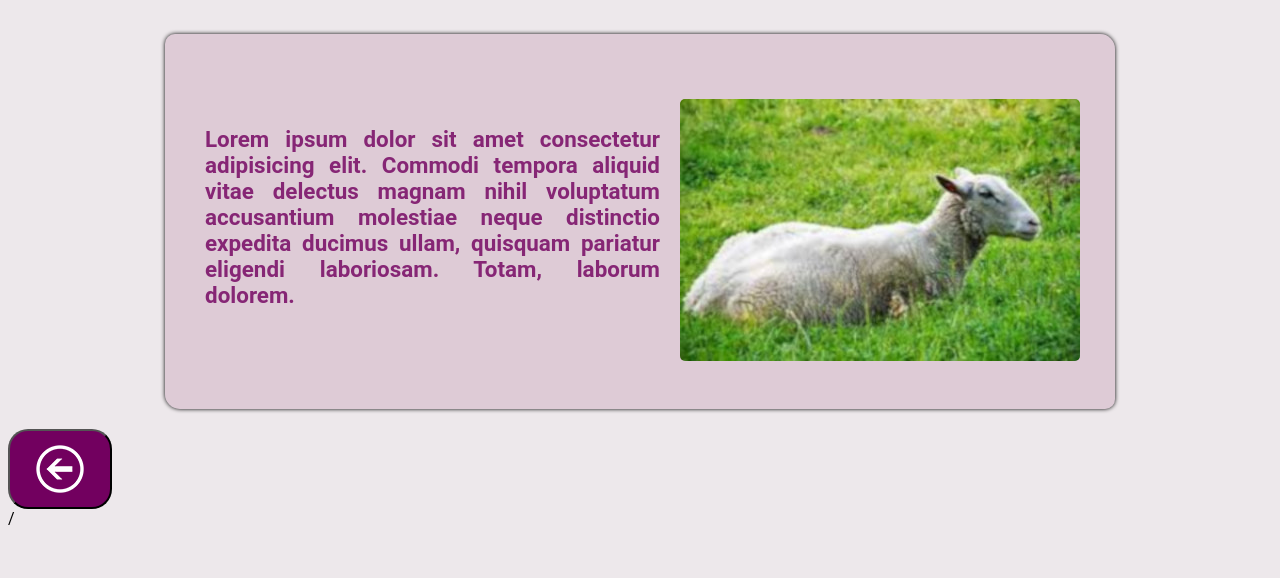
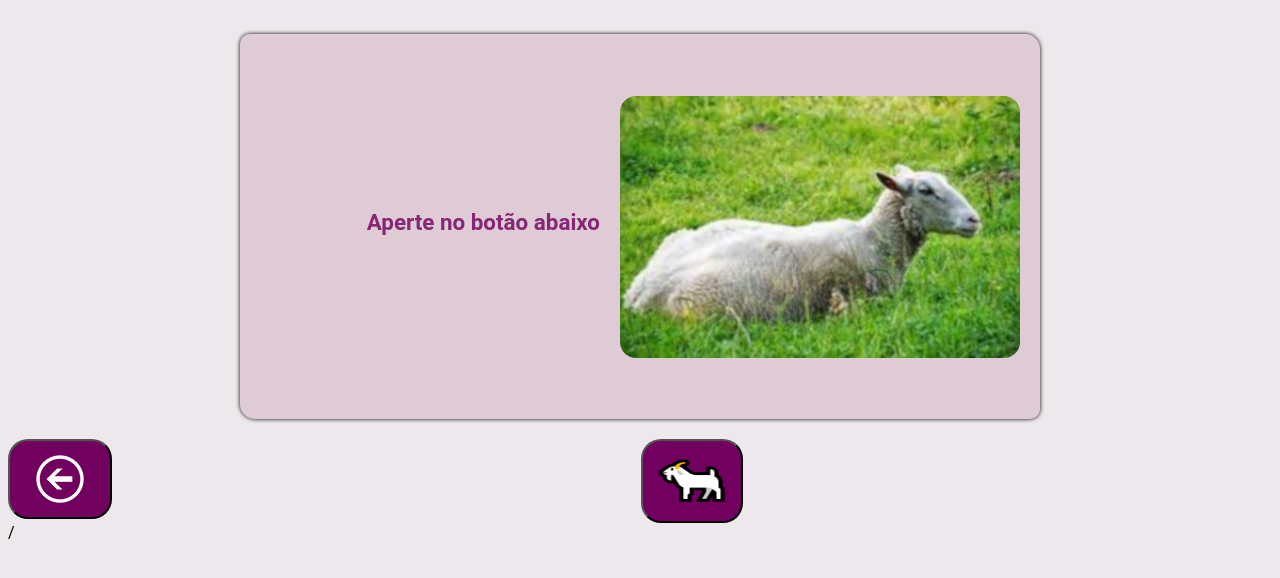
Before and after one commit to ZUSM0/WiseGoat, a plain HTML site: page advices.html in a window 1280 px wide. Shown: the part 104-682 px from the top of the page. Drawn offline with Linux system fonts and the light colour scheme; a web font is replaced by a local one.

Commit message:
adicionando conselhos

```diff
--- a/advices.html
+++ b/advices.html
@@ -10,15 +10,15 @@
 
 </head>
 
-<body>
+<body">
     <header>
         <h2><span>Wise</span> Goat</h2>
     </header>
 
-        <section class="box">
+    <section class="box">
         <article>
 
-            <h2 class="phrase">Lorem ipsum dolor sit amet consectetur adipisicing elit. Commodi tempora aliquid vitae delectus magnam nihil voluptatum accusantium molestiae neque distinctio expedita ducimus ullam, quisquam pariatur eligendi laboriosam. Totam, laborum dolorem.</h2>
+            <h2 class="phrase" id="phrase">Aperte no botão abaixo</h2>
 
         </article>
 
@@ -34,7 +34,14 @@
     </section>
 
     <section class="base">
-        <a href="index.html"><button class="two"><img src="assets/voltar.png" alt=""></button></a>
+        <a href="index.html"><button class="back"><img src="assets/voltar.png" alt=""></button></a>
+
+        <div class="center">
+            <button class="reload"><img src="assets/reload.png" alt="reload" class="regoad" onclick="Listphrases()"></button>
+
+        </div>
+
     </section>
+    <script src="script.js"></script>
 </body>
 </html>/
--- /dev/null
+++ b/script.js
@@ -0,0 +1,14 @@
+function Listphrases(){
+    var advicesList = ["Lembre-se de que as aranhas têm mais medo de você do que você delas.", "Pessoas com metas são bem-sucedidas porque sabem para onde estão indo.", "O passado não é igual ao futuro.", "Começar é o passo mais difícil, mas você pode fazê-lo.", "Sucesso é a realização progressiva de um objetivo digno.", "Estamos todos em andamento.", "O caminho para o sucesso é tomar medidas massivas e determinadas.", "Tudo o que você precisa é o plano, o roteiro e a coragem de seguir em frente até o seu destino.", "Pequeno progresso ainda é progresso.", "Sua mente está cheia de ideias brilhantes, por que não mostrar para o mundo?", "O fracasso é apenas outra maneira de aprender a fazer algo certo."]
+
+    var phrase = document.getElementById("phrase")
+    var random = randomNumber(0, 9)
+
+    phrase.innerHTML = advicesList[random]
+}
+
+function randomNumber(min, max){
+    min = Math.ceil(min)
+    max = Math.floor(max)
+    return Math.floor(Math.random() * (max - min)) + min
+}
--- a/style.css
+++ b/style.css
@@ -2,11 +2,11 @@
 
 @font-face {
     font-family: 'Roboto' ;
-    src: url("https://fonts.google.com/share?selection.family=Roboto:wght@100");
+    src: url("https://fonts.google.com/share?selection.family=Roboto:wght@100;400;500");
 }
 
 *{
-   font-family: 'Roboto', sans-serif;
+   font-family: "Roboto", sans-serif;
 }
 
 a{
@@ -18,7 +18,7 @@ a{
 
 article{
     padding: 40px 0px 40px 40px;
-    text-align: justify;
+    text-align: left;
     max-width: 50%;
     min-width: 30%;
 }
@@ -36,16 +36,26 @@ button{
     padding: 20px 55px;
 }
 
-button.two{
-    background-color: #72005F;
+button.back{
     border-radius: 20px;
     padding: 13px 25px 5px 25px;
+}
+button.reload{
+    padding: 5px 0px 5px 0px;
+}
+
+button:hover{
+    background-color: #5a0a4d;
 }
 
 div.btt{
     display: flex;
     justify-content: center;
 
+}
+
+div.center{
+    margin: auto;
 }
 
 div.goat1{
@@ -57,8 +67,8 @@ div.goat1{
 }
 
 div.goat2{
-    margin-right: 10px;
-
+    margin-top: -15px;
+    margin-right: 20px;
 }
 
 h1{
@@ -125,27 +135,35 @@ img.first{
 
 img.second{
 
-    border-radius: 5px;
+    border-radius: 1pc;
     margin-top: 20px;
     max-width: 100%;
+}
+
+img.regoad{
+    width: 98px;
+    height: 67px;
 
 }
 
 section.base{
-    padding-top: 20px;
+    display: flex;
+    width: 100%;
+    flex-wrap: nowrap;
 }
 
 section.box{
-
     align-items: center;
     background-color: #c295b25b;
     border-radius: 10px 15px;
     box-shadow: 0px 0px 4px black;
+    justify-content: flex-end;
     display: flex;
     margin: auto;
     margin-top: 10px;
-    min-height: 375px;
-    max-width: 950px;
+    margin-bottom: 20px;
+    min-height: 385px;
+    max-width: 800px;
 
 
 }
```
Also changed, not shown: index.html (+1 -0 lines), assets/goat3.jpeg (deleted), assets/reload.png (added).
